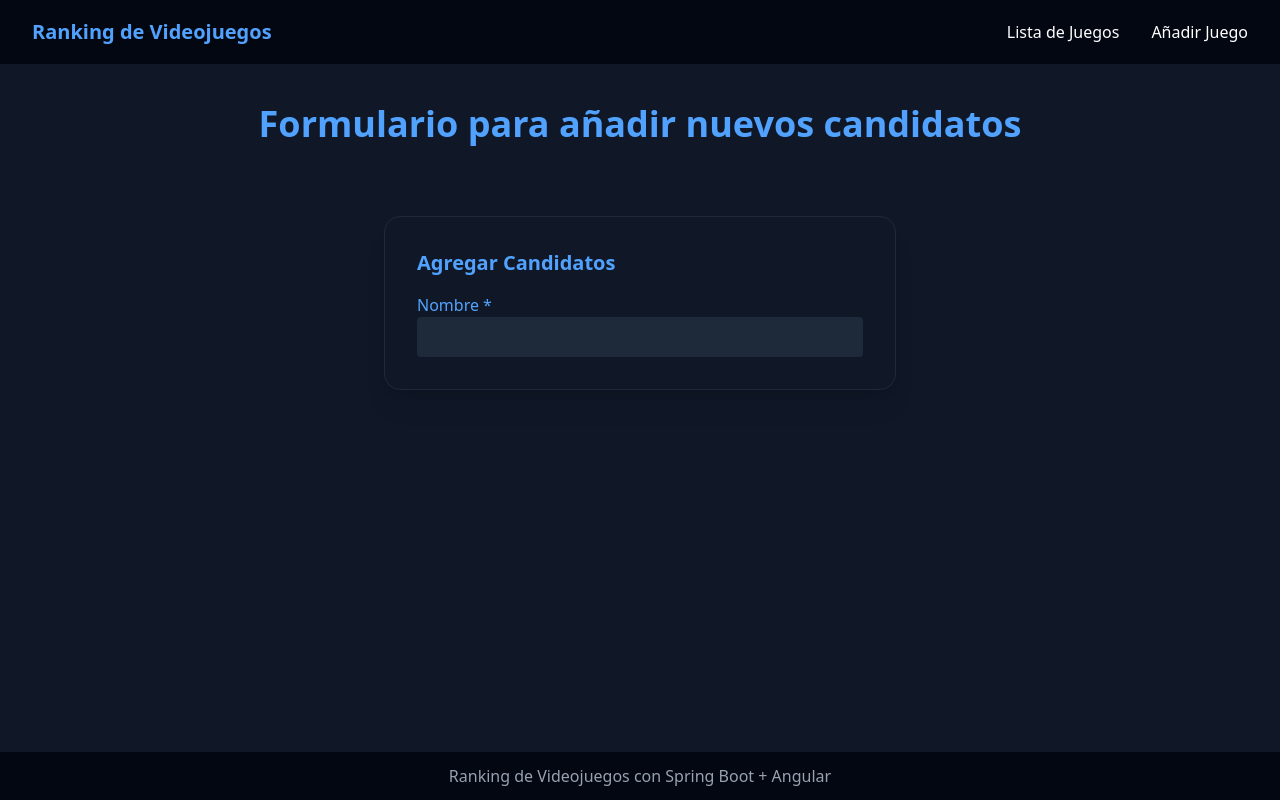
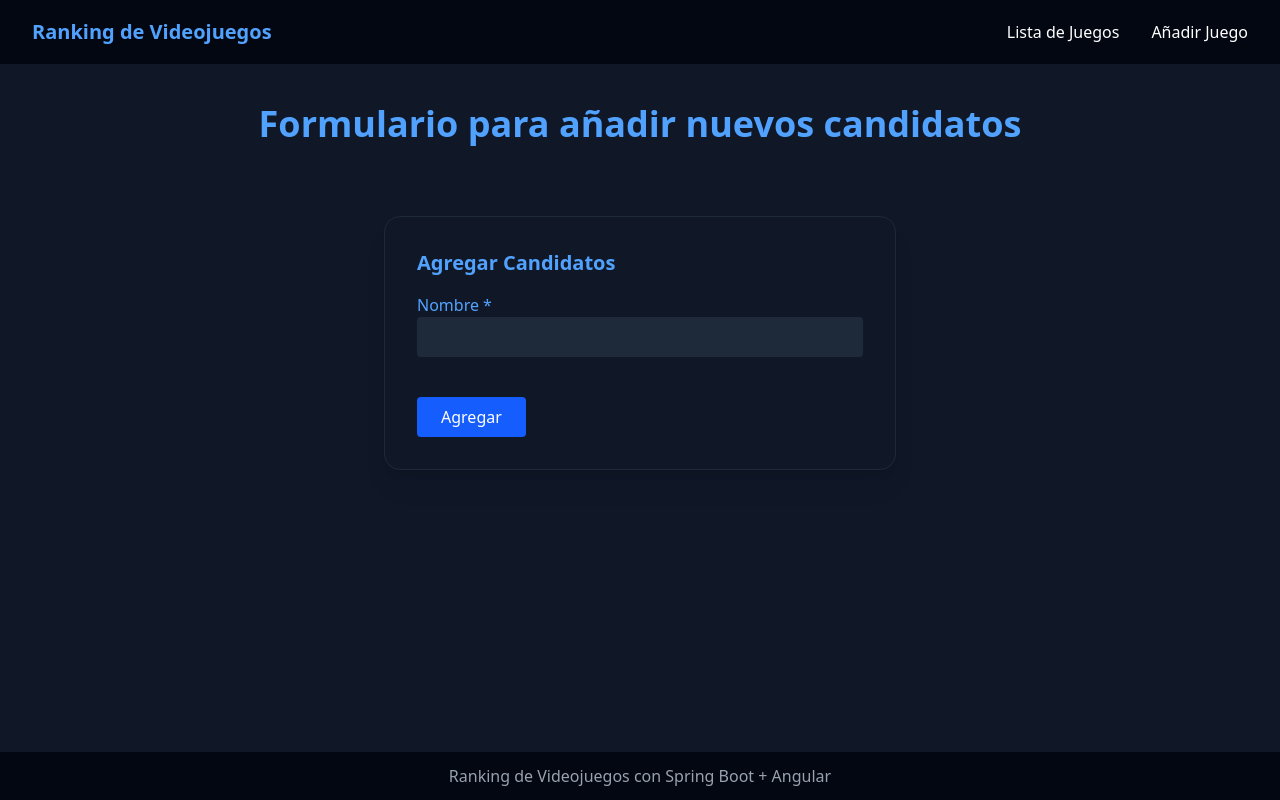
Before and after one commit to IFC33B/ranking, an Angular app in the folder front-end/ranking/: page /formulari in a window 1280 px wide. Built offline with nearby package versions, Linux system fonts and the light colour scheme.

Commit message:
add(formulari-candidats.html): submit button

```diff
--- a/front-end/ranking/src/app/app.config.ts
+++ b/front-end/ranking/src/app/app.config.ts
@@ -2,10 +2,12 @@ import { ApplicationConfig, provideBrowserGlobalErrorListeners } from '@angular/
 import { provideRouter } from '@angular/router';
 
 import { routes } from './app.routes';
+import { provideHttpClient } from '@angular/common/http';
 
 export const appConfig: ApplicationConfig = {
   providers: [
     provideBrowserGlobalErrorListeners(),
-    provideRouter(routes)
+    provideRouter(routes),
+    provideHttpClient(),
   ]
 };
--- a/front-end/ranking/src/app/app.ts
+++ b/front-end/ranking/src/app/app.ts
@@ -1,9 +1,9 @@
 import { Component, signal } from '@angular/core';
-import { RouterOutlet } from '@angular/router';
+import { RouterLink, RouterOutlet } from '@angular/router';
 
 @Component({
   selector: 'app-root',
-  imports: [RouterOutlet],
+  imports: [RouterOutlet, RouterLink],
   templateUrl: './app.html',
   styleUrl: './app.css'
 })
--- a/front-end/ranking/src/app/components/formulari-candidats/formulari-candidats.html
+++ b/front-end/ranking/src/app/components/formulari-candidats/formulari-candidats.html
@@ -43,6 +43,11 @@
                 </p>
                 }
             </div>
+
+            <button type="submit" [disabled]="candidatForm.invalid"
+                class="bg-blue-600 hover:bg-blue-700 text-white px-6 py-2 rounded mt-4">
+                Agregar
+            </button>
         </form>
     </div>
 
```
